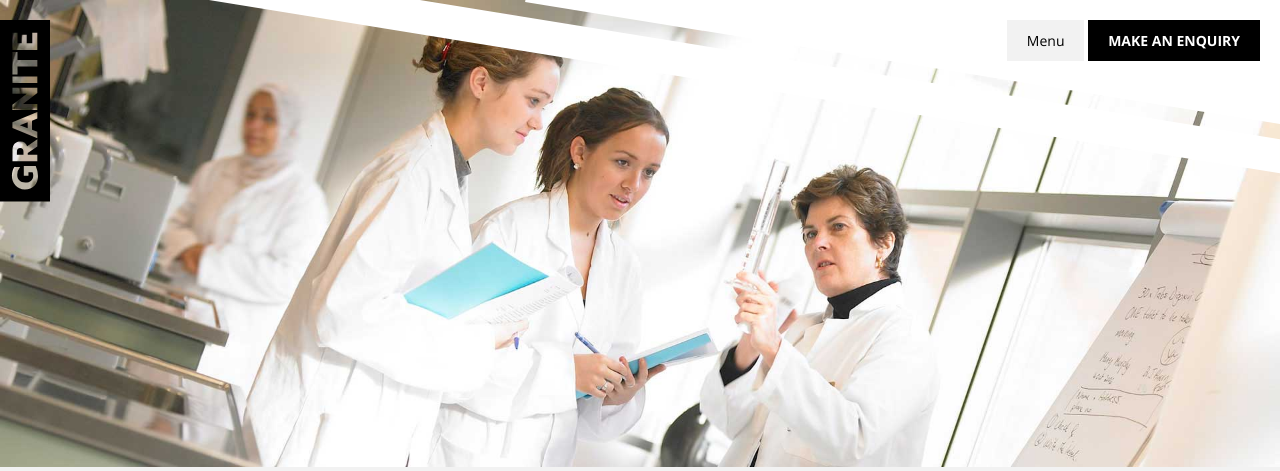
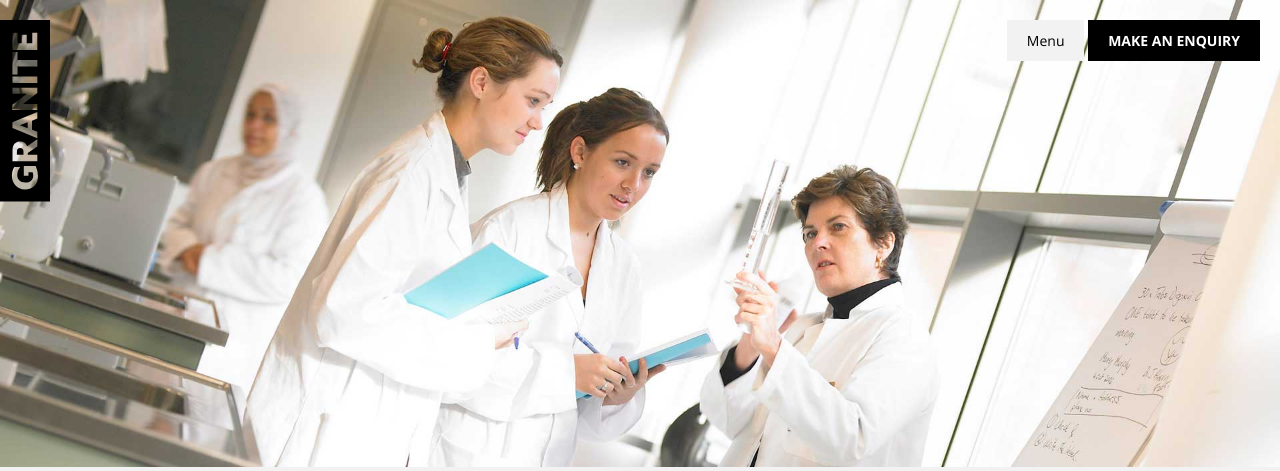
Before and after one commit to jonathancallan/granite, a PHP site: page /ucc in a window 1280 px wide. Shown: the top 471 px of the page. Run offline with PHP 8.4, Linux system fonts and the light colour scheme; data that the repository does not hold is empty; some libraries are stand-ins or nearby versions.

Commit message:
Remove angle SVG bars from hero image.

```diff
--- a/aon.php
+++ b/aon.php
@@ -7,7 +7,6 @@ $ogUrl = "https://www.granite.ie/ccpc";
 
 <body class="portfolio standard">
   <div class="hero-background">
-    <svg id="angle-bar-2" xmlns="http://www.w3.org/2000/svg" viewBox="0 0 1362 245"><polygon class="cls-1" points="1362 155.38 1362 0 417.38 0 416.98 2.45 1362 155.38"/><polygon class="cls-1" points="285.13 0 21.06 0 1362 217 1362 174.26 285.13 0"/></svg>
     <picture>
       <source media="(min-width: 768px)" srcset="./img/work-aon-ipad-desktop.jpg">
       <img src="./img/work-aon-ipad-mobile.jpg" alt="AON" style="width:auto;">
--- a/ccpc.php
+++ b/ccpc.php
@@ -7,7 +7,6 @@ $ogUrl = "https://www.granite.ie/ccpc";
 
 <body class="portfolio standard">
   <div class="hero-background">
-    <svg id="angle-bar-2" xmlns="http://www.w3.org/2000/svg" viewBox="0 0 1362 245"><polygon class="cls-1" points="1362 155.38 1362 0 417.38 0 416.98 2.45 1362 155.38"/><polygon class="cls-1" points="285.13 0 21.06 0 1362 217 1362 174.26 285.13 0"/></svg>
     <picture>
       <source media="(min-width: 768px)" srcset="./img/work-ccpc-desktop.jpg">
       <img src="./img/work-ccpc-mobile.jpg" alt="CCPC Homepage Screenshot" style="width:auto;">
--- a/davy.php
+++ b/davy.php
@@ -7,7 +7,6 @@ $ogUrl = "https://www.granite.ie/davy";
 
 <body class="portfolio standard">
   <div class="hero-background">
-    <svg id="angle-bar-2" xmlns="http://www.w3.org/2000/svg" viewBox="0 0 1362 245"><polygon class="cls-1" points="1362 155.38 1362 0 417.38 0 416.98 2.45 1362 155.38"/><polygon class="cls-1" points="285.13 0 21.06 0 1362 217 1362 174.26 285.13 0"/></svg>
     <picture>
       <source media="(min-width: 768px)" srcset="./img/work-davy-desktop.jpg">
       <img src="./img/work-davy-mobile.jpg" alt="Davy" style="width:auto;">
--- a/maldron.php
+++ b/maldron.php
@@ -7,7 +7,6 @@ $ogUrl = "https://www.granite.ie/ccpc";
 
 <body class="portfolio standard">
   <div class="hero-background">
-    <svg id="angle-bar-2" xmlns="http://www.w3.org/2000/svg" viewBox="0 0 1362 245"><polygon class="cls-1" points="1362 155.38 1362 0 417.38 0 416.98 2.45 1362 155.38"/><polygon class="cls-1" points="285.13 0 21.06 0 1362 217 1362 174.26 285.13 0"/></svg>
     <picture>
       <source media="(min-width: 768px)" srcset="./img/work-maldron-restaurant-desktop.jpg">
       <img src="./img/work-maldron-restaurant-mobile.jpg" alt="Maldron Restaurant" style="width:auto;">
--- a/smurfit-business-school.php
+++ b/smurfit-business-school.php
@@ -7,7 +7,6 @@ $ogUrl = "https://www.granite.ie/davy";
 
 <body class="portfolio standard">
   <div class="hero-background">
-    <svg id="angle-bar-2" xmlns="http://www.w3.org/2000/svg" viewBox="0 0 1362 245"><polygon class="cls-1" points="1362 155.38 1362 0 417.38 0 416.98 2.45 1362 155.38"/><polygon class="cls-1" points="285.13 0 21.06 0 1362 217 1362 174.26 285.13 0"/></svg>
     <picture>
       <source media="(min-width: 768px)" srcset="./img/work-smurfit-park-desktop.jpg">
       <img src="./img/work-smurfit-park-mobile.jpg" alt="Smurfit" style="width:auto;">
--- a/ucc.php
+++ b/ucc.php
@@ -7,7 +7,6 @@ $ogUrl = "https://www.granite.ie/ucc";
 
 <body class="portfolio standard">
   <div class="hero-background">
-    <svg id="angle-bar-2" xmlns="http://www.w3.org/2000/svg" viewBox="0 0 1362 245"><polygon class="cls-1" points="1362 155.38 1362 0 417.38 0 416.98 2.45 1362 155.38"/><polygon class="cls-1" points="285.13 0 21.06 0 1362 217 1362 174.26 285.13 0"/></svg>
     <picture>
       <source media="(min-width: 768px)" srcset="./img/work-ucc-medical-desktop.jpg">
       <img src="./img/work-ucc-medical-mobile.jpg" alt="UCC" style="width:auto;">
```
